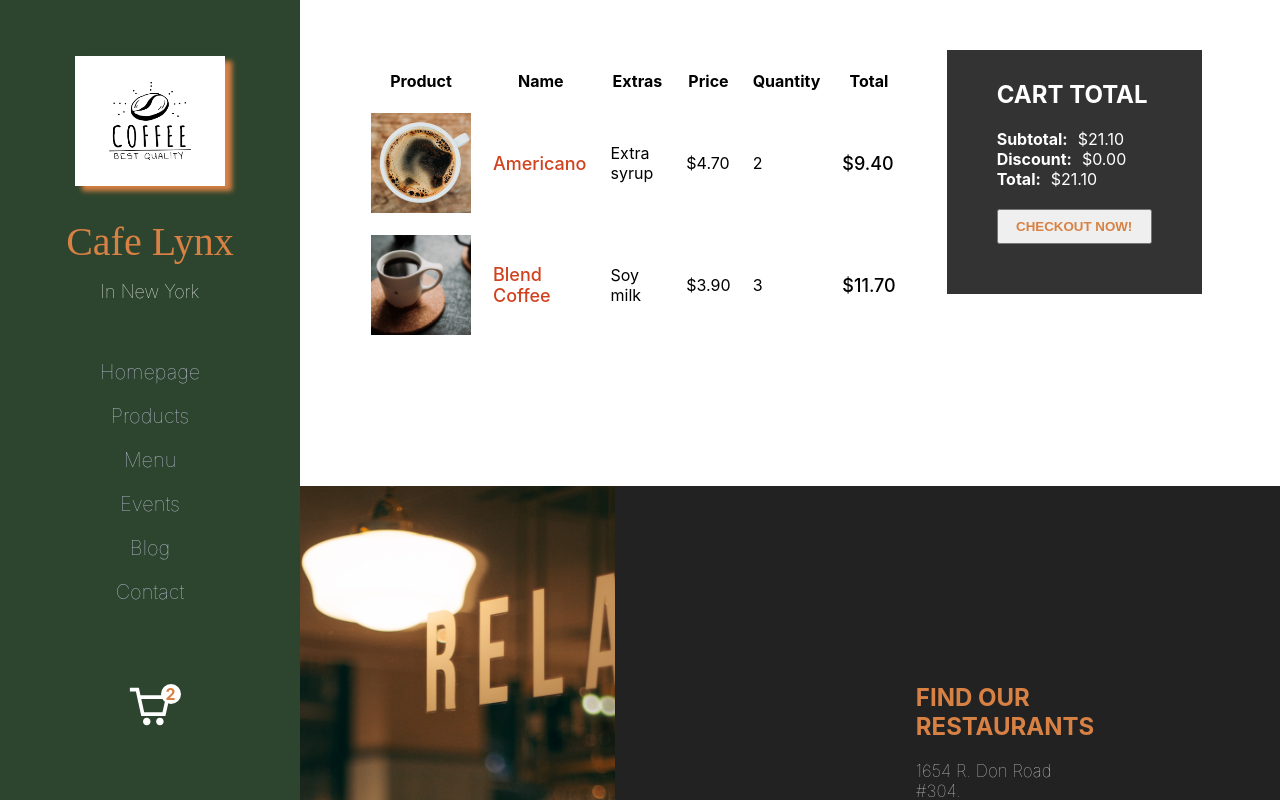
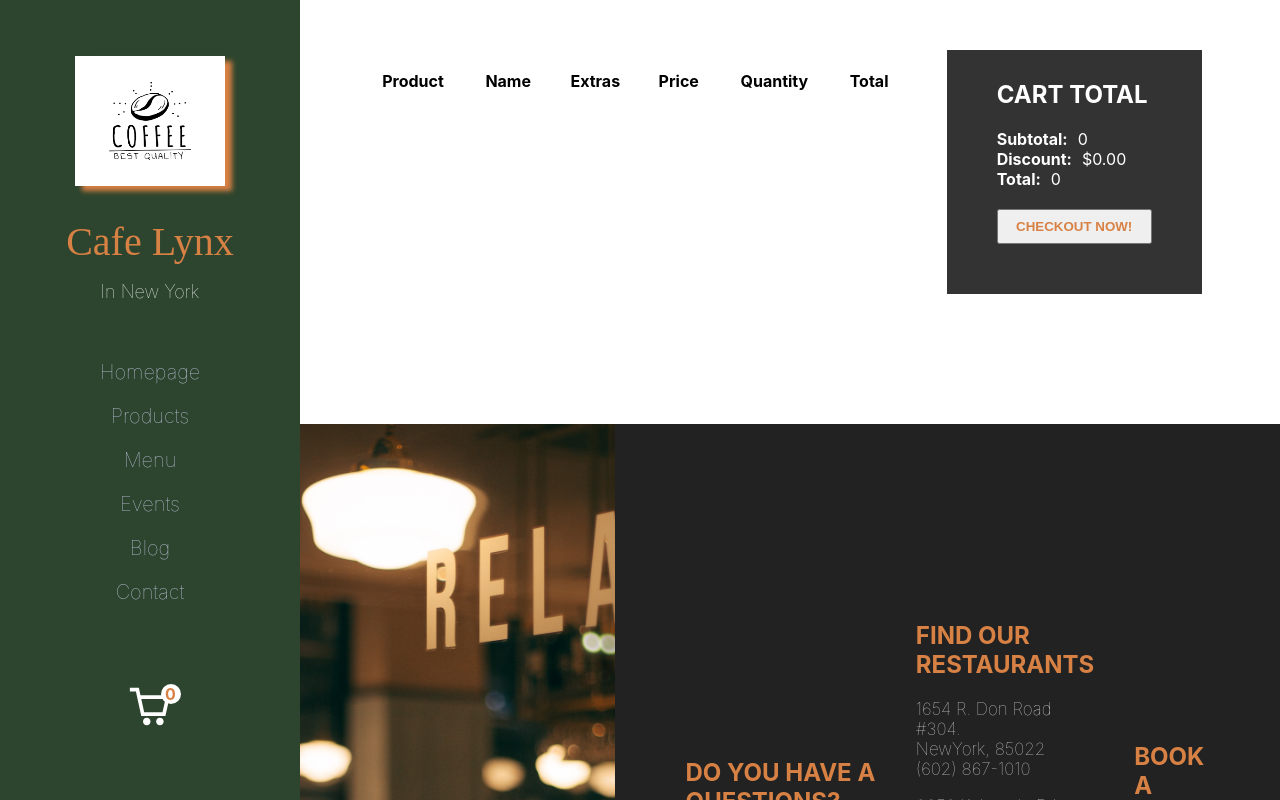
Before and after one commit to yoshino9397/Cafe-order-App, a Next.js app: page /cart in a window 1280 px wide. Shown: the top 800 px of the page. Built offline with nearby package versions, Linux system fonts and the light colour scheme; a web font is replaced by a local one.

Commit message:
redux setting done

```diff
--- a/components/Navbar.jsx
+++ b/components/Navbar.jsx
@@ -1,8 +1,11 @@
 import Image from "next/image";
 import styles from "../styles/Navbar.module.css";
+import { useSelector } from "react-redux";
+import Link from "next/link";
 import { CgShoppingCart, CgMenu } from "react-icons/cg";
 
 const Navbar = () => {
+  const quantity = useSelector((state) => state.cart.quantity);
   return (
     <>
       <div className={styles.container}>
@@ -11,7 +14,7 @@
             <Image src="/img/logo.jpg" alt="" width="150px" height="130px" />
           </div>
           <div className={styles.menuIcon}>
-            <CgMenu color="white" fontSize="40px"/>
+            <CgMenu color="white" fontSize="40px" />
           </div>
 
           <div className={styles.texts}>
@@ -29,16 +32,18 @@
             <li className={styles.listItem}>Contact</li>
           </ul>
         </div>
+        <Link href="/cart" passHref>
           <div className={styles.item}>
             <div className={styles.cart}>
               <CgShoppingCart fontSize="45px" color="white" />
-            <div className={styles.counter}>2</div>
+              <div className={styles.counter}>{quantity}</div>
             </div>
             <div className={styles.cartMobile}>
               <CgShoppingCart fontSize="35px" color="white" />
-            <div className={styles.counterMobile}>2</div>
+              <div className={styles.counterMobile}>{quantity}</div>
             </div>
           </div>
+        </Link>
       </div>
     </>
   );
--- a/package.json
+++ b/package.json
@@ -9,12 +9,15 @@
     "lint": "next lint"
   },
   "dependencies": {
+    "@reduxjs/toolkit": "^1.8.1",
     "axios": "^0.26.1",
     "mongoose": "^6.3.0",
     "next": "12.1.5",
     "react": "18.0.0",
     "react-dom": "18.0.0",
-    "react-icons": "^4.3.1"
+    "react-icons": "^4.3.1",
+    "react-redux": "^8.0.0",
+    "redux": "^4.2.0"
   },
   "devDependencies": {
     "eslint": "8.13.0",
--- a/pages/_app.js
+++ b/pages/_app.js
@@ -1,11 +1,15 @@
 import Layout from "../components/Layout";
 import "../styles/globals.css";
+import store from "../redux/store";
+import { Provider } from "react-redux";
 
 function MyApp({ Component, pageProps }) {
   return (
-    <Layout>
-      <Component {...pageProps} />
-    </Layout>
+    <Provider store={store}>
+      <Layout>
+        <Component {...pageProps} />
+      </Layout>
+    </Provider>
   );
 }
 
--- a/pages/cart.jsx
+++ b/pages/cart.jsx
@@ -1,7 +1,11 @@
 import styles from "../styles/Cart.module.css";
 import Image from "next/image";
+import { useDispatch, useSelector } from "react-redux";
 
 const Cart = () => {
+  const cart = useSelector((state) => state.cart);
+  const dispatch = useDispatch();
+
   return (
     <div className={styles.container}>
       <div className={styles.left}>
@@ -15,39 +19,14 @@
               <th>Quantity</th>
               <th>Total</th>
             </tr>
-            <tr className={styles.tr}>
+          </tbody>
+          <tbody>
+            {cart.products.map((product) => (
+              <tr className={styles.tr} key={product._id}>
                 <td>
                   <div className={styles.imgContainer}>
                     <Image
-                    src="/img/americano.jpg"
-                    layout="fill"
-                    objectFit="cover"
-                    alt=""
-                  />
-                </div>
-              </td>
-
-              <td>
-                <span className={styles.name}>Americano</span>
-              </td>
-              <td>
-                <span className={styles.extras}>Extra syrup</span>
-              </td>
-              <td>
-                <span className={styles.price}>$4.70</span>
-              </td>
-              <td>
-                <span className={styles.quantity}>2</span>
-              </td>
-              <td>
-                <span className={styles.total}>$9.40</span>
-              </td>
-            </tr>
-            <tr className={styles.tr}>
-              <td>
-                <div className={styles.imgContainer}>
-                  <Image
-                    src="/img/coffee.jpg"
+                      src={product.img}
                       layout="fill"
                       objectFit="cover"
                       alt=""
@@ -55,21 +34,28 @@
                   </div>
                 </td>
                 <td>
-                <span className={styles.name}>Blend Coffee</span>
+                  <span className={styles.name}>{product.title}</span>
                 </td>
                 <td>
-                <span className={styles.extras}>Soy milk</span>
+                  <span className={styles.extras}>
+                    {product.extras.map((extra) => (
+                      <span key={extra._id}>{extra.text}, </span>
+                    ))}
+                  </span>
                 </td>
                 <td>
-                <span className={styles.price}>$3.90</span>
+                  <span className={styles.price}>${product.price}</span>
                 </td>
                 <td>
-                <span className={styles.quantity}>3</span>
+                  <span className={styles.quantity}>{product.quantity}</span>
                 </td>
                 <td>
-                <span className={styles.total}>$11.70</span>
+                  <span className={styles.total}>
+                    ${product.price * product.quantity}
+                  </span>
                 </td>
               </tr>
+            ))}
           </tbody>
         </table>
       </div>
@@ -77,13 +63,13 @@
         <div className={styles.wrapper}>
           <h2 className={styles.title}>CART TOTAL</h2>
           <div className={styles.totalText}>
-            <b className={styles.totalTextTitle}>Subtotal:</b>$21.10
+            <b className={styles.totalTextTitle}>Subtotal:</b>{cart.total}
           </div>
           <div className={styles.totalText}>
             <b className={styles.totalTextTitle}>Discount:</b>$0.00
           </div>
           <div className={styles.totalText}>
-            <b className={styles.totalTextTitle}>Total:</b>$21.10
+            <b className={styles.totalTextTitle}>Total:</b>{cart.total}
           </div>
           <button className={styles.button}>CHECKOUT NOW!</button>
         </div>
--- /dev/null
+++ b/redux/cartSlice.js
@@ -0,0 +1,26 @@
+import { createSlice } from "@reduxjs/toolkit";
+
+const cartSlice = createSlice({
+  name: "cart",
+  initialState: {
+    products: [],
+    quantity: 0,
+    total: 0,
+  },
+  reducers: {
+    addProduct: (state, action) => {
+      state.products.push(action.payload);
+      state.quantity += 1;
+      state.total += action.payload.price * action.payload.quantity;
+    },
+    reset: (state) => {
+      // state.products = [];
+      // state.quantity = 0;
+      // state.total = 0;
+      state = initialState;
+    },
+  },
+});
+
+export const { addProduct, reset } = cartSlice.actions;
+export default cartSlice.reducer;
--- /dev/null
+++ b/redux/store.js
@@ -0,0 +1,8 @@
+import { configureStore } from "@reduxjs/toolkit";
+import cartReducer from "./cartSlice";
+
+export default configureStore({
+  reducer: {
+    cart: cartReducer,
+  },
+});
--- a/styles/Navbar.module.css
+++ b/styles/Navbar.module.css
@@ -82,6 +82,7 @@
 
 .cart{
     position: relative;
+    cursor: pointer;
 }
 .cartMobile{
   display:none;
@@ -143,6 +144,7 @@
   .cartMobile{
     display: flex;
     margin-left: 10vw;
+    cursor: pointer;
   }
   .counterMobile{
     position: absolute;
```
Also changed, not shown: pages/product/[id].jsx (+10 -1 lines), 1 other file (tests, documents, lock files or other folders). Lines whose indentation alone changed are shown as unchanged.
